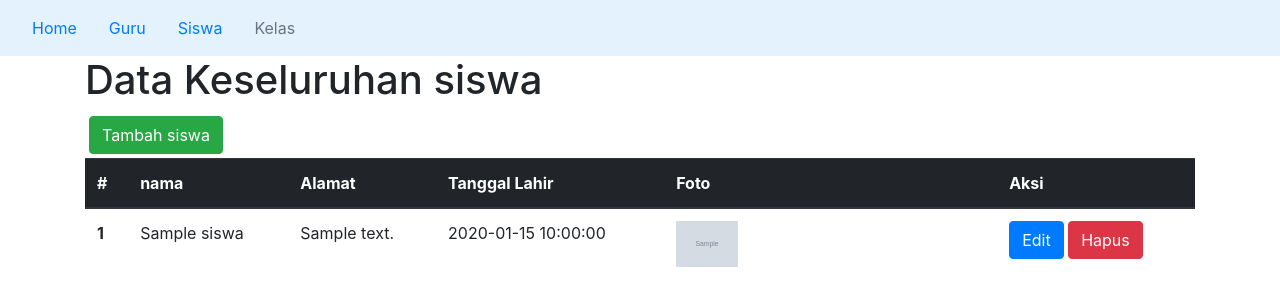
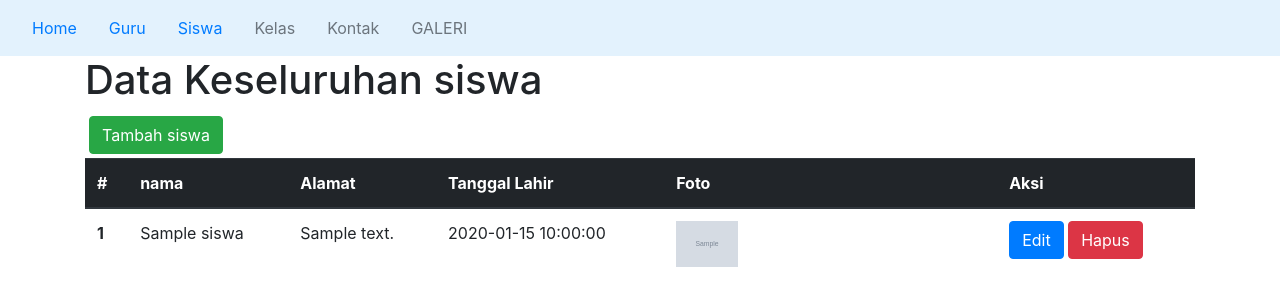
Before and after one commit to zuzubaidillah/dbsekolahxii, a CodeIgniter app: page /dbsekolahxii/siswa in a window 1280 px wide. Shown: the top 300 px of the page. Run offline with CodeIgniter, Linux system fonts and the light colour scheme; tables that the repository leaves empty or names only in its code hold one stand-in row (values such as "Sample post"); grey boxes marked "Sample" are stand-in pictures.

```diff
--- a/application/views/view_kelas_tampil.php
+++ b/application/views/view_kelas_tampil.php
@@ -27,6 +27,12 @@
             </li>
             <li class="nav-item">
                 <a class="nav-link disabled" href="<?php echo base_url('kelas'); ?>">Kelas</a>
+            </li>
+            <li class="nav-item">
+                <a class="nav-link disabled" href="<?php echo base_url('kontak'); ?>">Kontak</a>
+            </li>
+            <li class="nav-item">
+                <a class="nav-link disabled" href="<?php echo base_url('GALERI'); ?>">GALERI</a>
             </li>
         </ul>
     </nav>
--- a/application/views/view_siswa_tampil.php
+++ b/application/views/view_siswa_tampil.php
@@ -28,8 +28,18 @@
             <li class="nav-item">
                 <a class="nav-link disabled" href="<?php echo base_url('kelas'); ?>">Kelas</a>
             </li>
+            <li class="nav-item">
+                <a class="nav-link disabled" href="<?php echo base_url('kontak'); ?>">Kontak</a>
+            </li>
+            <li class="nav-item">
+                <a class="nav-link disabled" href="<?php echo base_url('GALERI'); ?>">GALERI</a>
+            </li>
         </ul>
     </nav>
+
+
+
+
     <div class="container">
         <h1>Data Keseluruhan siswa</h1>
         <button type="button" class="btn btn-success m-1" data-toggle="modal" data-target="#modal_siswa" data-whatever="@mdo">Tambah siswa</button>
@@ -156,6 +166,10 @@
         }
     </script>
 
+
+
+
+
     <script src="<?php echo base_url('asset/jquery-3.2.1.slim.min.js'); ?>"></script>
     <script src="<?php echo base_url('asset/popper.min.js'); ?>"></script>
     <script src="<?php echo base_url('asset/js-bootstrap.min.js'); ?>"></script>
```
Also changed, not shown: application/views/view_guru_tampil.php (+9 -3 lines), application/views/backend/part/footer.php (added), application/views/backend/part/header.php (added), application/views/backend/part/sidebar.php (added), upload/siswa/20200922230949.jpg (deleted).
